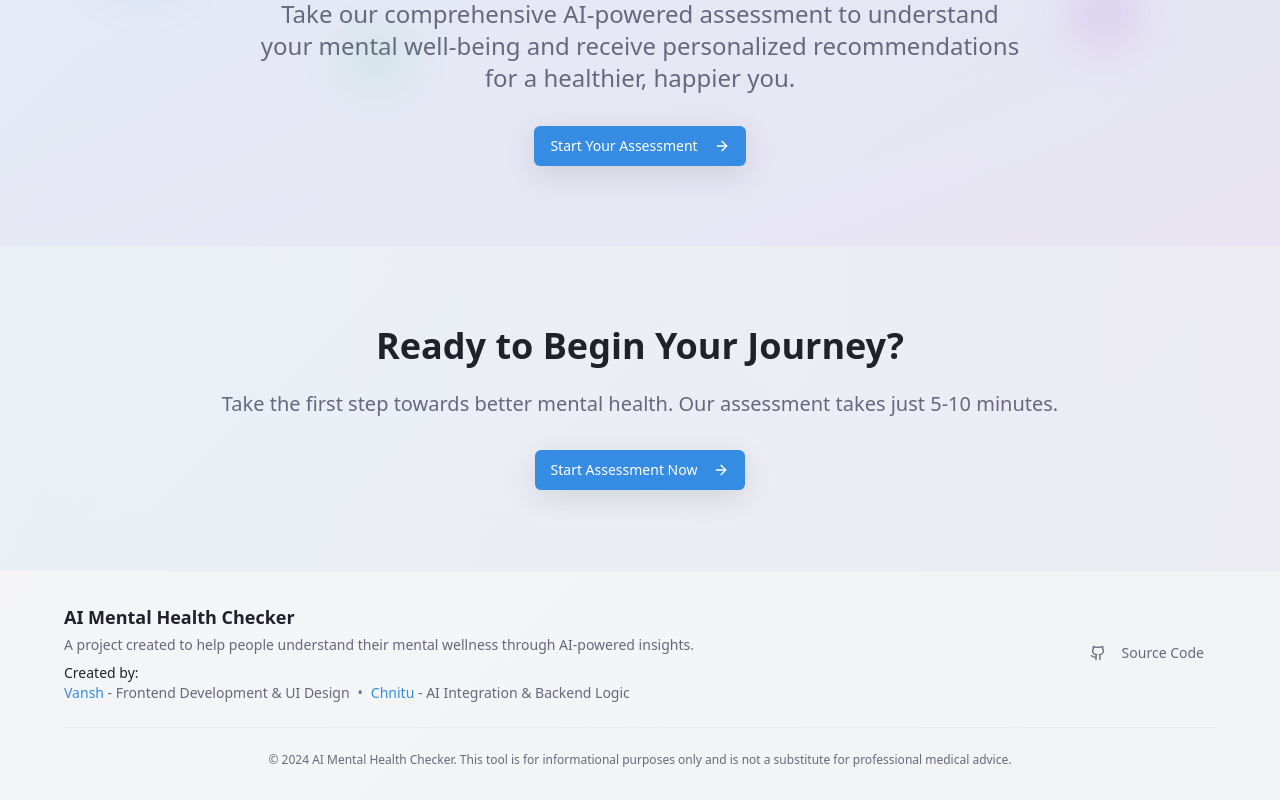
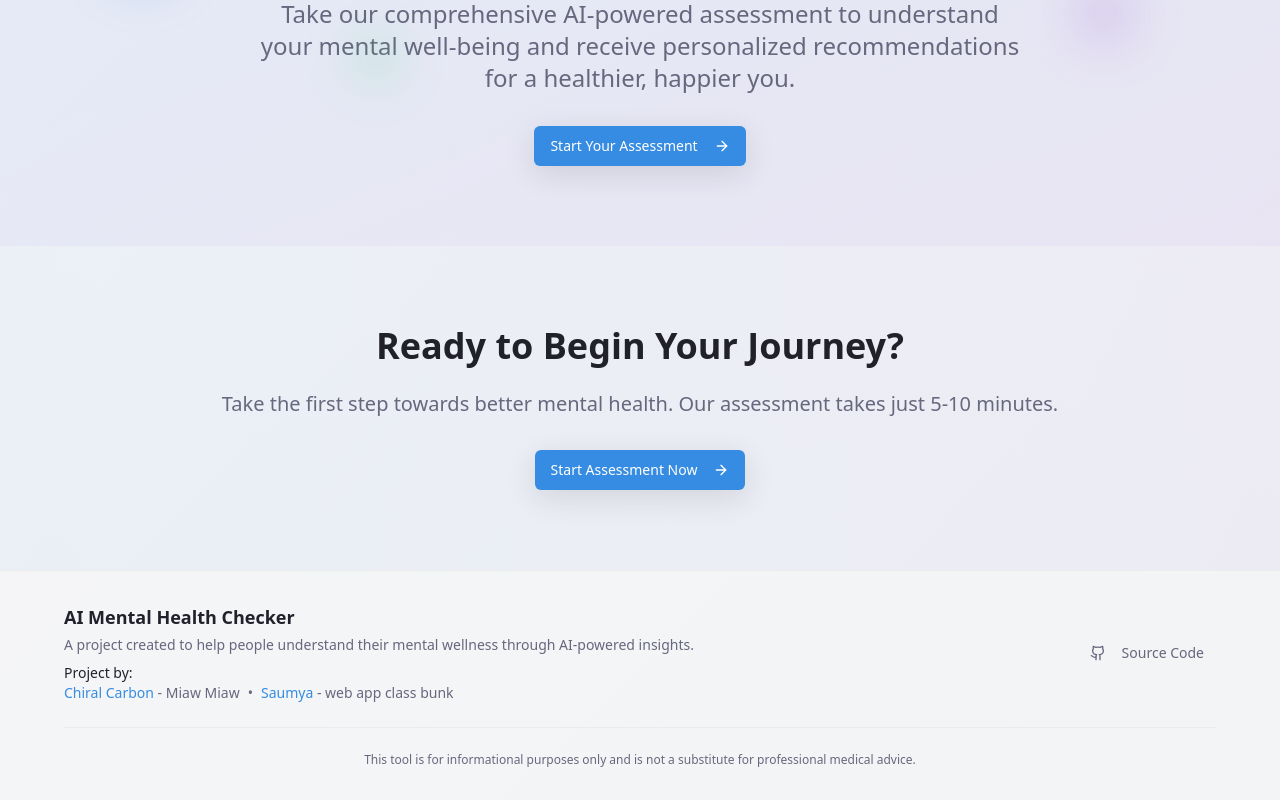
Before and after one commit to Vanshfr69/AI-Mental-Health-Checker, a React (Vite) app: page / in a window 1280 px wide. Shown: the part 250-1050 px from the top of the page. Built offline with nearby package versions, Linux system fonts and the light colour scheme.

Commit message:
Update Index.tsx

```diff
--- a/src/pages/Index.tsx
+++ b/src/pages/Index.tsx
@@ -72,11 +72,11 @@ const Index = () => {
                 A project created to help people understand their mental wellness through AI-powered insights.
               </p>
               <div className="mt-2">
-                <p className="text-sm font-medium text-foreground">Created by:</p>
+                <p className="text-sm font-medium text-foreground">Project by:</p>
                 <p className="text-sm text-muted-foreground">
-                  <span className="font-medium text-primary">Vansh</span> - Frontend Development & UI Design
+                  <span className="font-medium text-primary">Chiral Carbon </span> - Miaw Miaw
                   <span className="mx-2">•</span>
-                  <span className="font-medium text-primary">Chnitu</span> - AI Integration & Backend Logic
+                  <span className="font-medium text-primary">Saumya</span> - web app class bunk
                 </p>
               </div>
             </div>
@@ -91,7 +91,7 @@ const Index = () => {
 
           <div className="mt-6 pt-6 border-t border-border/50 text-center">
             <p className="text-xs text-muted-foreground">
-              © 2024 AI Mental Health Checker. This tool is for informational purposes only and is not a substitute for professional medical advice.
+              This tool is for informational purposes only and is not a substitute for professional medical advice.
             </p>
           </div>
         </div>
```
